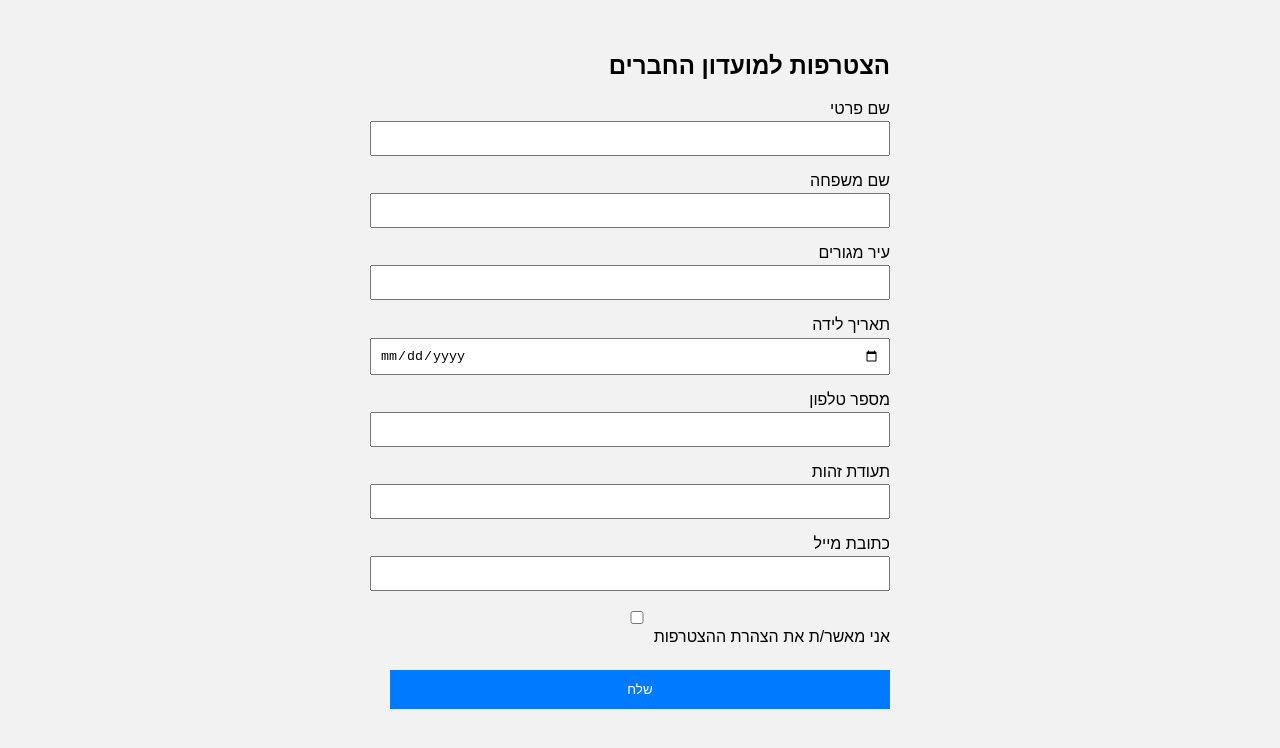
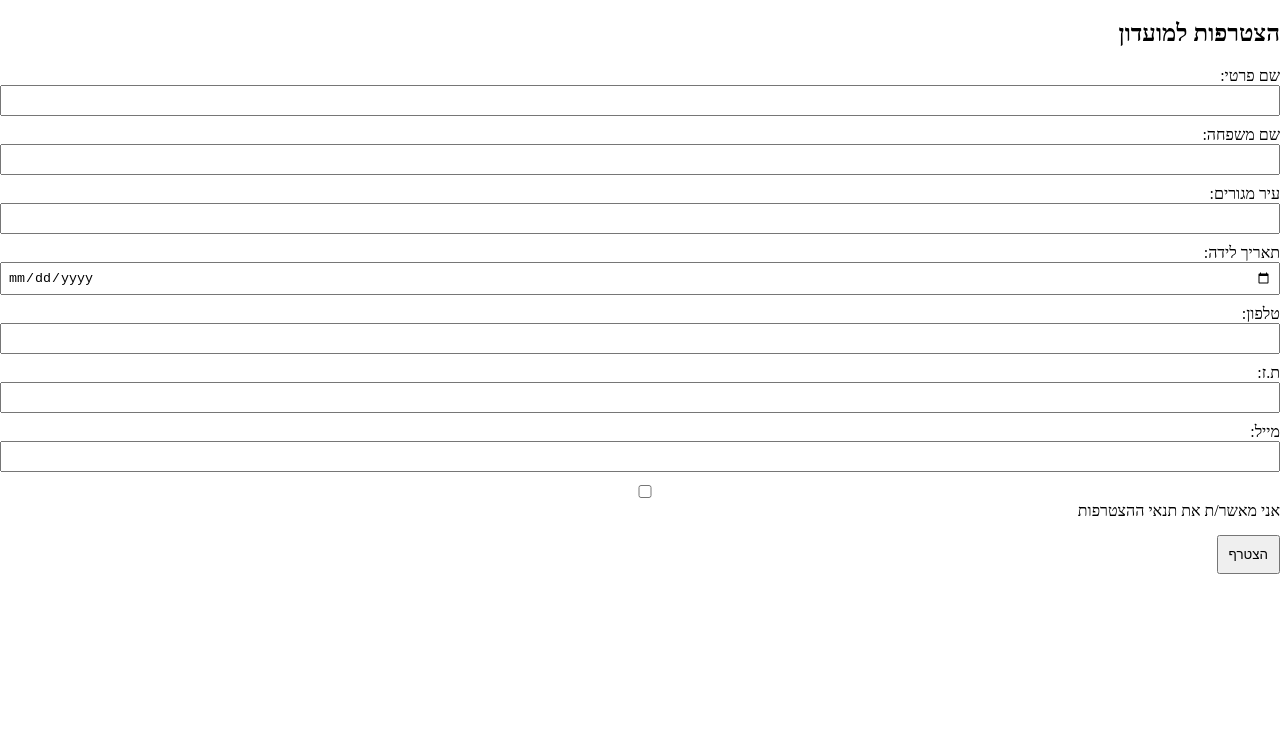
Before and after one commit to SuperStarPlus1/club, a website: page index.html in a window 1280 px wide. Drawn offline with Linux system fonts and the light colour scheme.

Commit message:
Update index.html

```diff
--- a/index.html
+++ b/index.html
@@ -3,72 +3,53 @@
 <head>
   <meta charset="UTF-8">
   <meta name="viewport" content="width=device-width, initial-scale=1.0">
-  <title>הצטרפות למועדון</title>
+  <title>טופס הצטרפות למועדון</title>
   <style>
-    body {
-      font-family: Arial, sans-serif;
-      background: #f2f2f2;
-      padding: 2rem;
-      max-width: 500px;
-      margin: auto;
-    }
-    label {
-      display: block;
-      margin-top: 1rem;
-    }
-    input, select {
-      width: 100%;
-      padding: 0.5rem;
-      margin-top: 0.2rem;
-    }
-    button {
-      margin-top: 1.5rem;
-      padding: 0.75rem;
-      width: 100%;
-      background-color: #007bff;
-      color: white;
-      border: none;
-      cursor: pointer;
-    }
-    button:hover {
-      background-color: #0056b3;
-    }
+    label { display: block; margin-top: 10px; }
+    input, select { width: 100%; padding: 6px; }
+    .error-msg { color: red; font-size: 0.9em; }
+    button { margin-top: 15px; padding: 10px; }
   </style>
 </head>
 <body>
-  <h2>הצטרפות למועדון החברים</h2>
-  <form id="leadForm">
-    <label>שם פרטי<input name="first_name" required></label>
-    <label>שם משפחה<input name="last_name" required></label>
-    <label>עיר מגורים<input name="city" required></label>
-    <label>תאריך לידה<input name="birthdate" type="date" required></label>
-    <label>מספר טלפון<input name="phone" type="tel" required></label>
-    <label>תעודת זהות<input name="id_number" required></label>
-    <label>כתובת מייל<input name="email" type="email" required></label>
-    <label><input type="checkbox" name="agree" required> אני מאשר/ת את הצהרת ההצטרפות</label>
-    <button type="submit">שלח</button>
+  <h2>הצטרפות למועדון</h2>
+  <form id="registerForm">
+    <label>שם פרטי:
+      <input type="text" id="first_name" required />
+      <span class="error-msg" data-field="first_name"></span>
+    </label>
+    <label>שם משפחה:
+      <input type="text" id="last_name" required />
+      <span class="error-msg" data-field="last_name"></span>
+    </label>
+    <label>עיר מגורים:
+      <input type="text" id="city" required />
+      <span class="error-msg" data-field="city"></span>
+    </label>
+    <label>תאריך לידה:
+      <input type="date" id="birthdate" required />
+      <span class="error-msg" data-field="birthdate"></span>
+    </label>
+    <label>טלפון:
+      <input type="text" id="phone" required />
+      <span class="error-msg" data-field="phone"></span>
+    </label>
+    <label>ת.ז:
+      <input type="text" id="id_number" required />
+      <span class="error-msg" data-field="id_number"></span>
+    </label>
+    <label>מייל:
+      <input type="email" id="email" required />
+      <span class="error-msg" data-field="email"></span>
+    </label>
+    <label>
+      <input type="checkbox" id="agree" /> אני מאשר/ת את תנאי ההצטרפות
+      <span class="error-msg" data-field="agree"></span>
+    </label>
+    <button type="submit">הצטרף</button>
+    <span class="error-msg" data-field="general"></span>
   </form>
 
-  <script>
-    const form = document.getElementById('leadForm');
-    form.addEventListener('submit', async (e) => {
-      e.preventDefault();
-      const formData = new FormData(form);
-      const data = Object.fromEntries(formData);
-
-      const response = await fetch('/api/register', {
-        method: 'POST',
-        headers: { 'Content-Type': 'application/json' },
-        body: JSON.stringify(data)
-      });
-
-      if (response.ok) {
-        alert('נרשמת בהצלחה!');
-        form.reset();
-      } else {
-        alert('שגיאה בשליחה. נסה שוב.');
-      }
-    });
-  </script>
+  <script src="script.js"></script>
 </body>
 </html>
```
